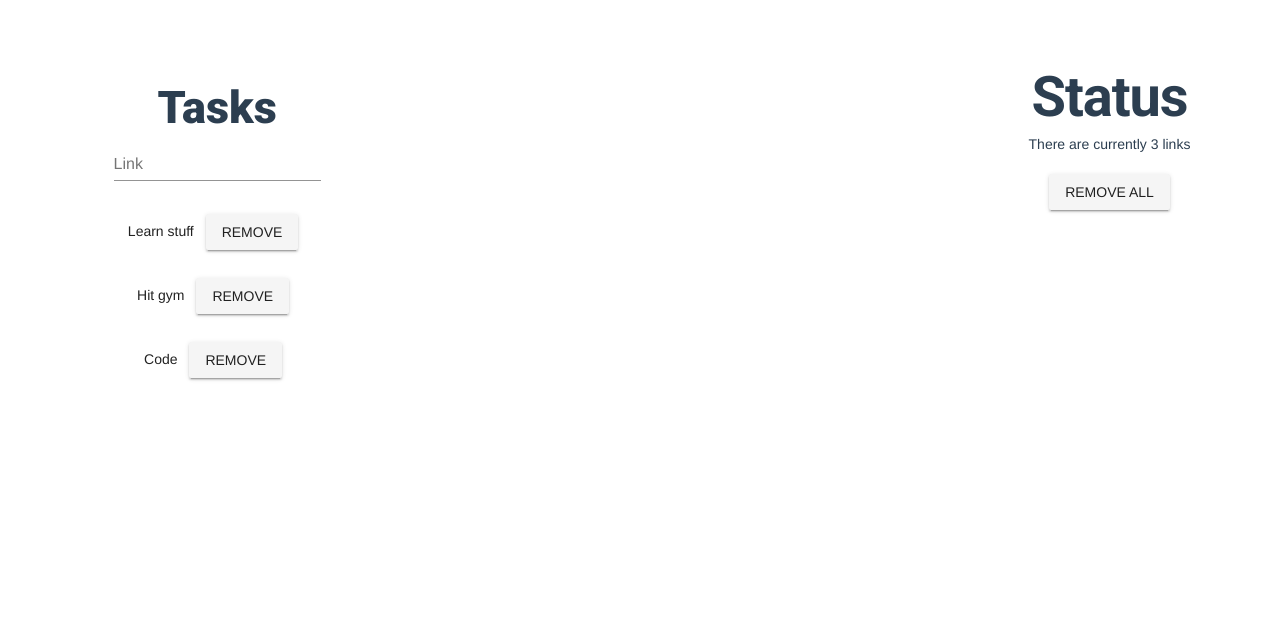
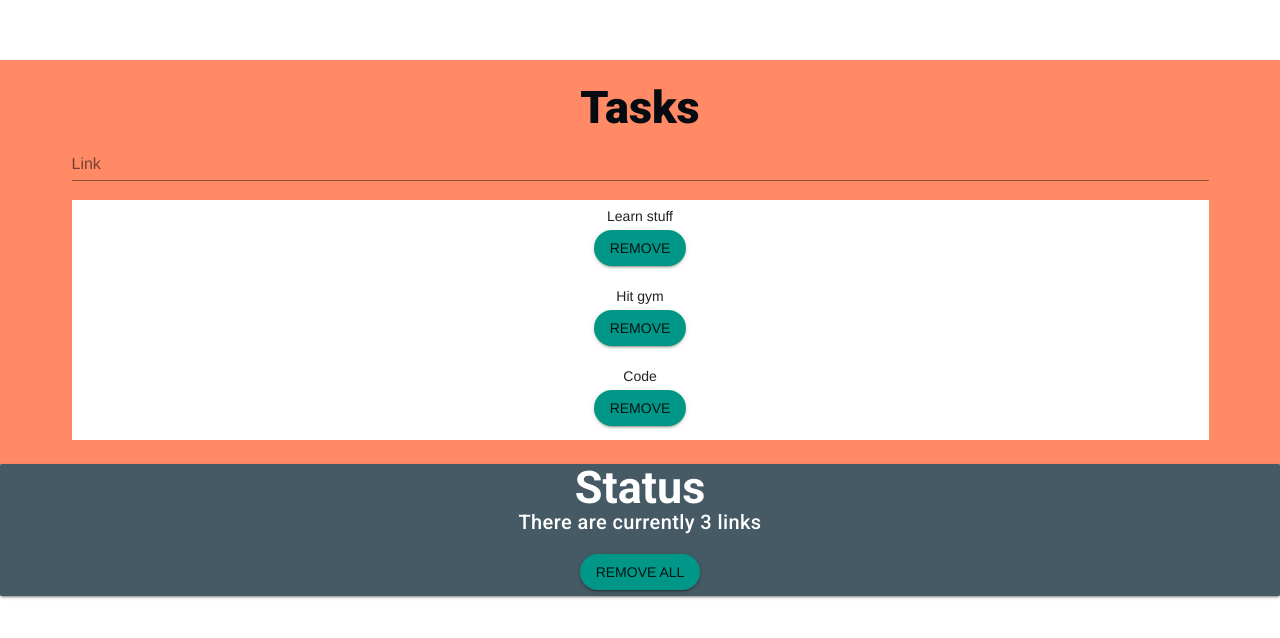
Before and after one commit to jamesgeorge007/Vue-ToDo, a Vue app: page / in a window 1280 px wide. Shown: the top 638 px of the page. Built offline with nearby package versions, Linux system fonts and the light colour scheme.

Commit message:
UI view modified

```diff
--- a/src/App.vue
+++ b/src/App.vue
@@ -21,7 +21,8 @@ export default {
   -webkit-font-smoothing: antialiased;
   -moz-osx-font-smoothing: grayscale;
   text-align: center;
-  color: #2c3e50;
+  color: #060b11;
   margin-top: 60px;
+  background-color: #FF8A65;
 }
 </style>
--- a/src/components/Stats.vue
+++ b/src/components/Stats.vue
@@ -1,9 +1,13 @@
 <template>
-    <div>
-        <h2 class="display-3 font-weight-bold">Status</h2>
-        <p>There are currently {{countLinks}} links</p>
-        <v-btn v-on:click="removeAllLinks">Remove All</v-btn>
+    <div
+    style="padding: top; margin: top"
+    >
+        <v-card color="blue-grey darken-2" class="white--text" >
+        <h2 class="display-2 font-weight-bold">Status</h2>
+        <p class="title">There are currently {{countLinks}} links</p>
+        <v-btn round color="teal" v-on:click="removeAllLinks">Remove All</v-btn>
         <p>{{ msg }}</p>
+        </v-card>
     </div>
 </template>
 
--- a/src/components/ToDo.vue
+++ b/src/components/ToDo.vue
@@ -1,6 +1,6 @@
 <template>
   <div>
-    <div class="left">
+    <div class="center">
       <v-container>
       <h1 class="display-2 font-weight-black">{{ title }}</h1>
       <v-form @submit.prevent="addLink">
@@ -9,11 +9,14 @@
       </v-form>
       <v-list v-for="(link, index) in links" v-bind:key="index">
           {{ link }}
-          <v-btn v-on:click="removeLinks(index)">Remove</v-btn>
-      </v-list>
+          <div
+          style="padding: auto">
+          <v-btn round color="teal" v-on:click="removeLinks(index)">Remove</v-btn>
+          </div>
+        </v-list>
       </v-container>
     </div>
-    <div class="right">
+    <div class="center">
       <Stats />
     </div>
   </div>
```
Also changed, not shown: package.json (line endings or trailing spaces), 1 other file (tests, documents, lock files or other folders).
